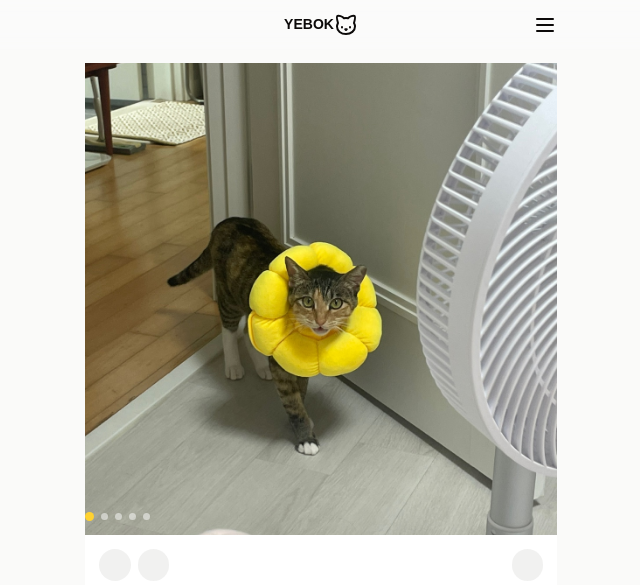
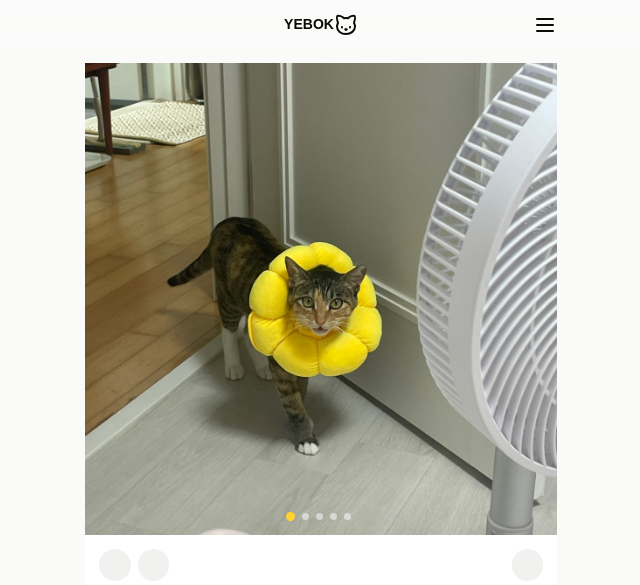
Before and after one commit to ppyom/yebok, a Next.js app: page / in a window 1280 px wide. Shown: the top 585 px of the page, without its empty margins (319-959 px from the left). Built offline with nearby package versions, Linux system fonts and the light colour scheme; some icons are missing.

Commit message:
⚡️ 이미지 최적화 및 PageIndicator 스타일 추가 적용

```diff
--- a/src/components/post/image-slider/image.tsx
+++ b/src/components/post/image-slider/image.tsx
@@ -3,16 +3,18 @@
 interface Props {
   src: string;
   alt: string;
+  isFirstImage?: boolean;
 }
 
-export const Image = ({ src, alt }: Props) => {
+export const Image = ({ src, alt, isFirstImage }: Props) => {
   return (
     <NextImage
-      className="aspect-square object-cover object-center"
+      className="object-cover object-center"
       src={src}
       alt={alt}
-      width={1080}
-      height={1440}
+      fill={true}
+      priority={isFirstImage}
+      sizes="(max-width: 500px) 100vw, 500px"
     />
   );
 };
--- a/src/components/post/image-slider/index.tsx
+++ b/src/components/post/image-slider/index.tsx
@@ -29,11 +29,11 @@
   }, [api]);
 
   return (
-    <Carousel setApi={setApi} opts={{ align: 'center' }}>
+    <Carousel setApi={setApi} className="flex max-w-[500px] flex-col" opts={{ align: 'center' }}>
       <CarouselContent className="-ml-0">
         {images.map((image, idx) => (
-          <CarouselItem key={`${image}_${idx}`} className="pl-0">
-            <Image src={image} alt={image} />
+          <CarouselItem key={`${image}_${idx}`} className="relative aspect-square pl-0">
+            <Image src={image} alt={image} isFirstImage={idx === 0} />
           </CarouselItem>
         ))}
       </CarouselContent>
```
